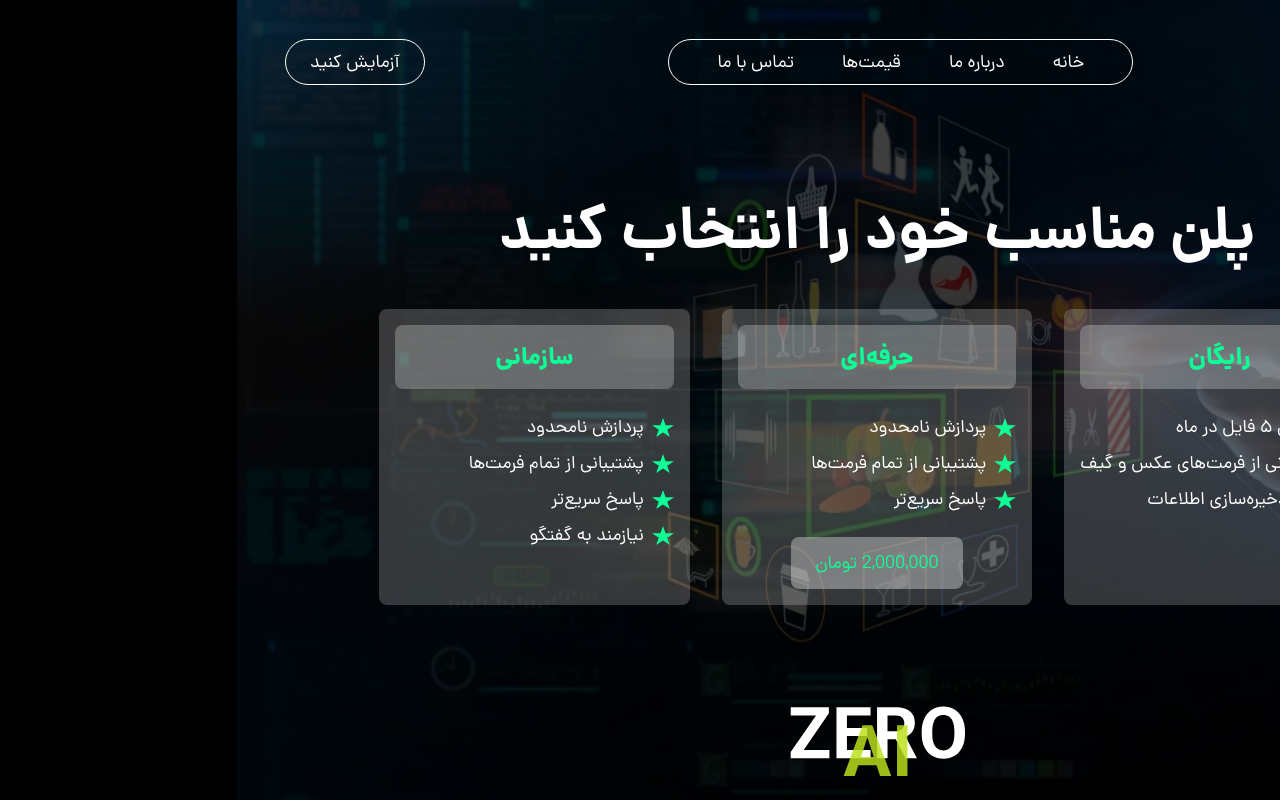
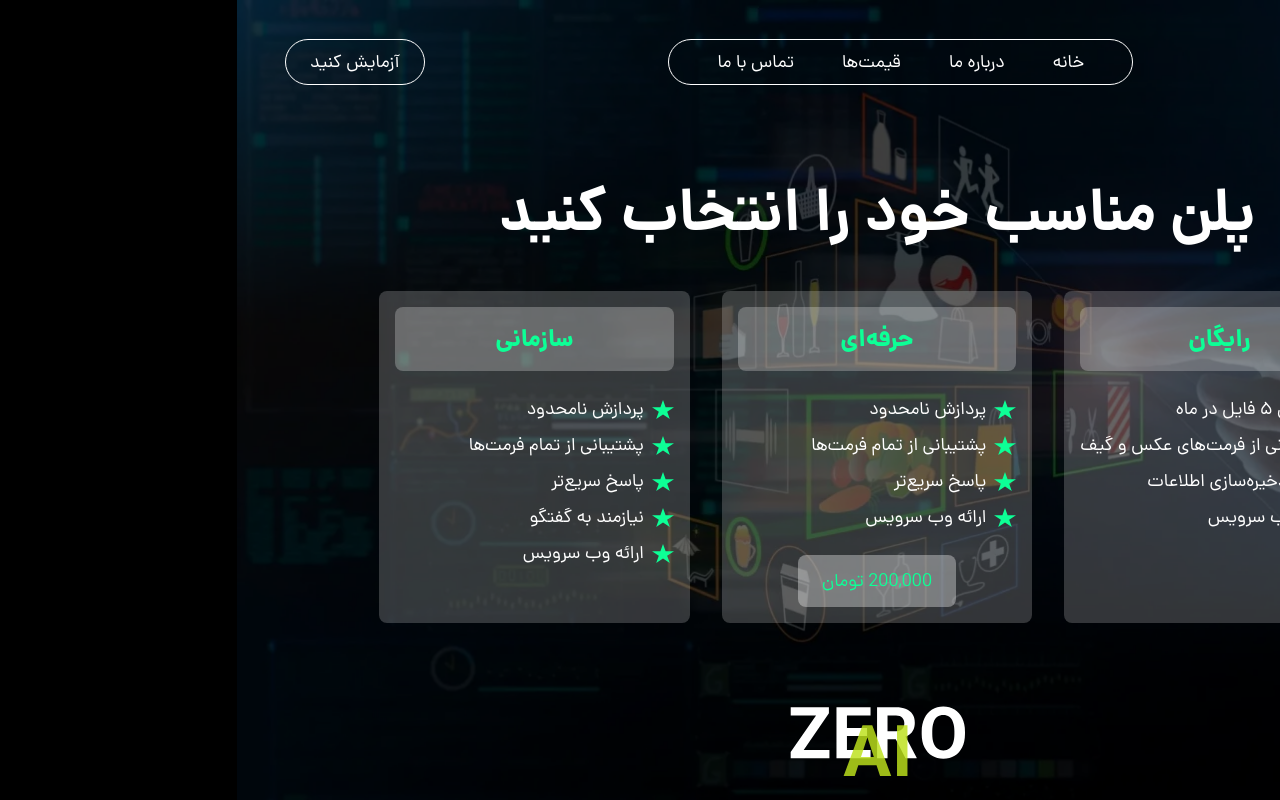
Before and after one commit to fatemeh-bd/zero, a Next.js app: page /prices in a window 1280 px wide. Built offline with nearby package versions, Linux system fonts and the light colour scheme.

Commit message:
fix prce

```diff
--- a/src/app/prices/page.tsx
+++ b/src/app/prices/page.tsx
@@ -8,13 +8,15 @@ const page = () => {
       "پردازش ۵ فایل در ماه",
       "پشتیبانی از فرمت‌های عکس و گیف",
       "بدون ذخیره‌سازی اطلاعات",
+      "ارائه وب سرویس",
     ],
-    pro: ["پردازش نامحدود", "پشتیبانی از تمام فرمت‌ها", "پاسخ سریع‌تر"],
+    pro: ["پردازش نامحدود", "پشتیبانی از تمام فرمت‌ها", "پاسخ سریع‌تر", "ارائه وب سرویس",],
     vip: [
       "پردازش نامحدود",
       "پشتیبانی از تمام فرمت‌ها",
       "پاسخ سریع‌تر",
       "نیازمند به گفتگو",
+      "ارائه وب سرویس",
     ],
   };
   return (
@@ -22,7 +24,7 @@ const page = () => {
       <Title>پلن مناسب خود را انتخاب کنید</Title>
       <div className="grid grid-cols-12 gap-8 items-stretch">
         <PriceBox title="رایگان" items={options.free} />
-        <PriceBox title="حرفه‌ای" items={options.pro} price={2000000} />
+        <PriceBox title="حرفه‌ای" items={options.pro} price={200000} />
         <PriceBox title="سازمانی" items={options.vip} />
       </div>
     </section>
```
